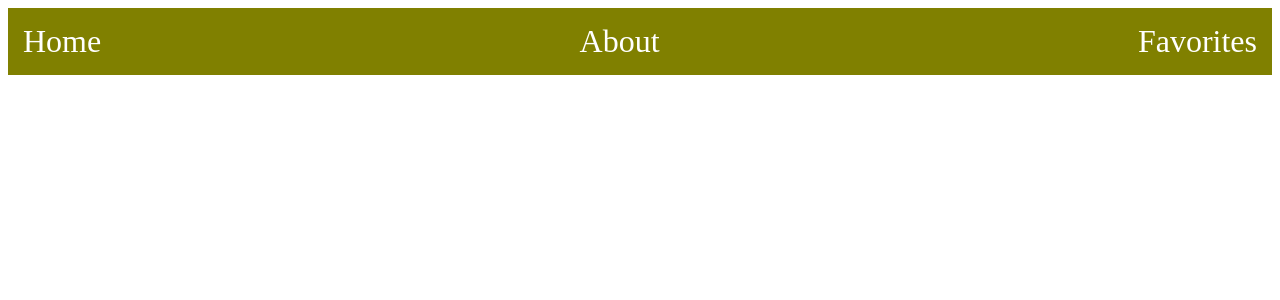
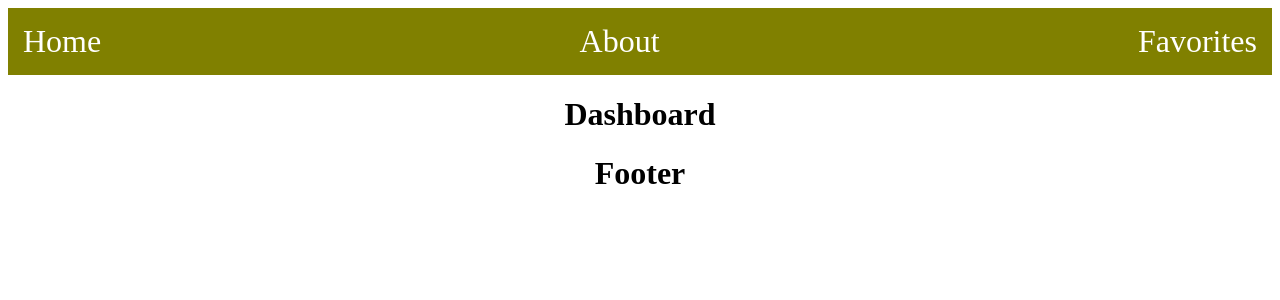
Before and after one commit to APareja12/proj3-gs-front, a React (Create React App) app: page /Dashboard in a window 1280 px wide. Shown: the top 300 px of the page. Built offline with nearby package versions, Linux system fonts and the light colour scheme.

Commit message:
Adds Login Page

```diff
--- a/package.json
+++ b/package.json
@@ -6,7 +6,7 @@
     "@testing-library/jest-dom": "^5.14.1",
     "@testing-library/react": "^11.2.7",
     "@testing-library/user-event": "^12.8.3",
-    "firebase": "^9.1.3",
+    "firebase": "^8.3.2",
     "react": "^17.0.2",
     "react-dom": "^17.0.2",
     "react-router-dom": "^5.3.0",
--- a/src/App.js
+++ b/src/App.js
@@ -1,10 +1,19 @@
 
 import './App.css';
-import { Route, Switch } from 'react-router-dom'
+import { Route, Switch, Redirect } from 'react-router-dom'
+import { useState, useEffect } from 'react'
 import About from './pages/About'
 import Home from './pages/Home'
 import Favorites from './pages/Favorites'
 import Nav from './components/Nav'
+import Footer from './components/Footer'
+
+import Login from './pages/Login'
+import Casa from './pages/Casa'
+import Dashboard from './pages/Dashboard'
+
+import { auth } from './services/firebase';
+
 // import Form from "./components/Form";
 
 function App() {
@@ -15,6 +24,14 @@ function App() {
          <Route exact path="/">
            <Home />
          </Route>
+         <Route exact path="/Casa">
+           <Casa />
+         </Route>
+         <Route exact path="/Login">
+           <Login />
+         </Route> <Route exact path="/Dashboard">
+           <Dashboard />
+         </Route>
          <Route exact path="/About">
            <About />
          </Route>
@@ -22,6 +39,7 @@ function App() {
            <Favorites />
          </Route>
         </Switch>
+        <Footer />
        </div>
   );
 }
--- /dev/null
+++ b/src/components/Footer.js
@@ -0,0 +1,8 @@
+const Footer = (props) => {
+    return (
+        <footer>
+            <h1>Footer</h1>
+        </footer>
+    );
+};
+export default Footer;
--- a/src/components/Nav.js
+++ b/src/components/Nav.js
@@ -1,4 +1,5 @@
 import { Link } from 'react-router-dom';
+
 
 const Nav = (props) => {
     return (
--- /dev/null
+++ b/src/pages/Casa.js
@@ -0,0 +1,8 @@
+const Casa = (props) => {
+    return (
+        <main>
+            <h1>Casa</h1>
+        </main>
+    );
+};
+export default Casa;
--- /dev/null
+++ b/src/pages/Dashboard.js
@@ -0,0 +1,8 @@
+const Dashboard = (props) => {
+    return (
+        <main>
+            <h1>Dashboard</h1>
+        </main>
+    );
+};
+export default Dashboard;
--- /dev/null
+++ b/src/pages/Login.js
@@ -0,0 +1,13 @@
+import { StyledMain } from '../styles';
+import { signIn } from '../services/firebase';
+
+const Login = (props) => {
+    return (
+        <StyledMain>
+            <h1>Login</h1>
+            <button onClick={signIn}>Sign in with Google</button>
+        </StyledMain>
+    );
+};
+
+export default Login;
--- a/src/services/firebase.js
+++ b/src/services/firebase.js
@@ -13,20 +13,22 @@ const firebaseConfig = {
 
 firebase.initializeApp(firebaseConfig);
 
+// set up auth
 const auth = firebase.auth();
+const provider = new firebase.auth.GoogleAuthProvider()
 
-const provider = new GoogleAuthProvider();
 
 function signIn() {
-    return signInWithPopup(auth, provider);
+    return auth.signInWithPopup(provider);
 }
 
 function logOut() {
     return auth.signOut();
 }
 
+
 export {
     auth,
     signIn,
-    logOut,
+    logOut
 }
```
Also changed, not shown: src/styles.js (added), 1 other file (tests, documents, lock files or other folders).
